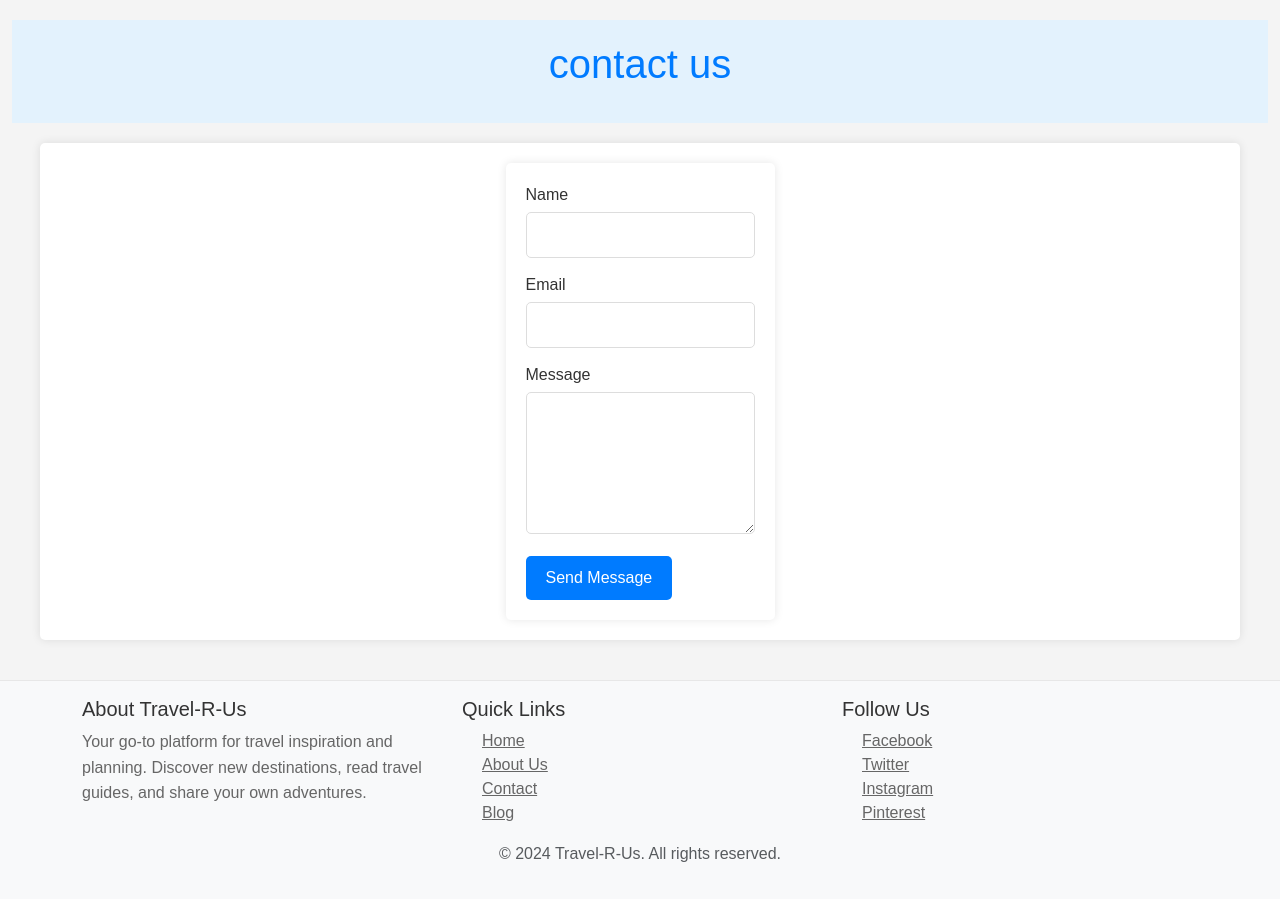
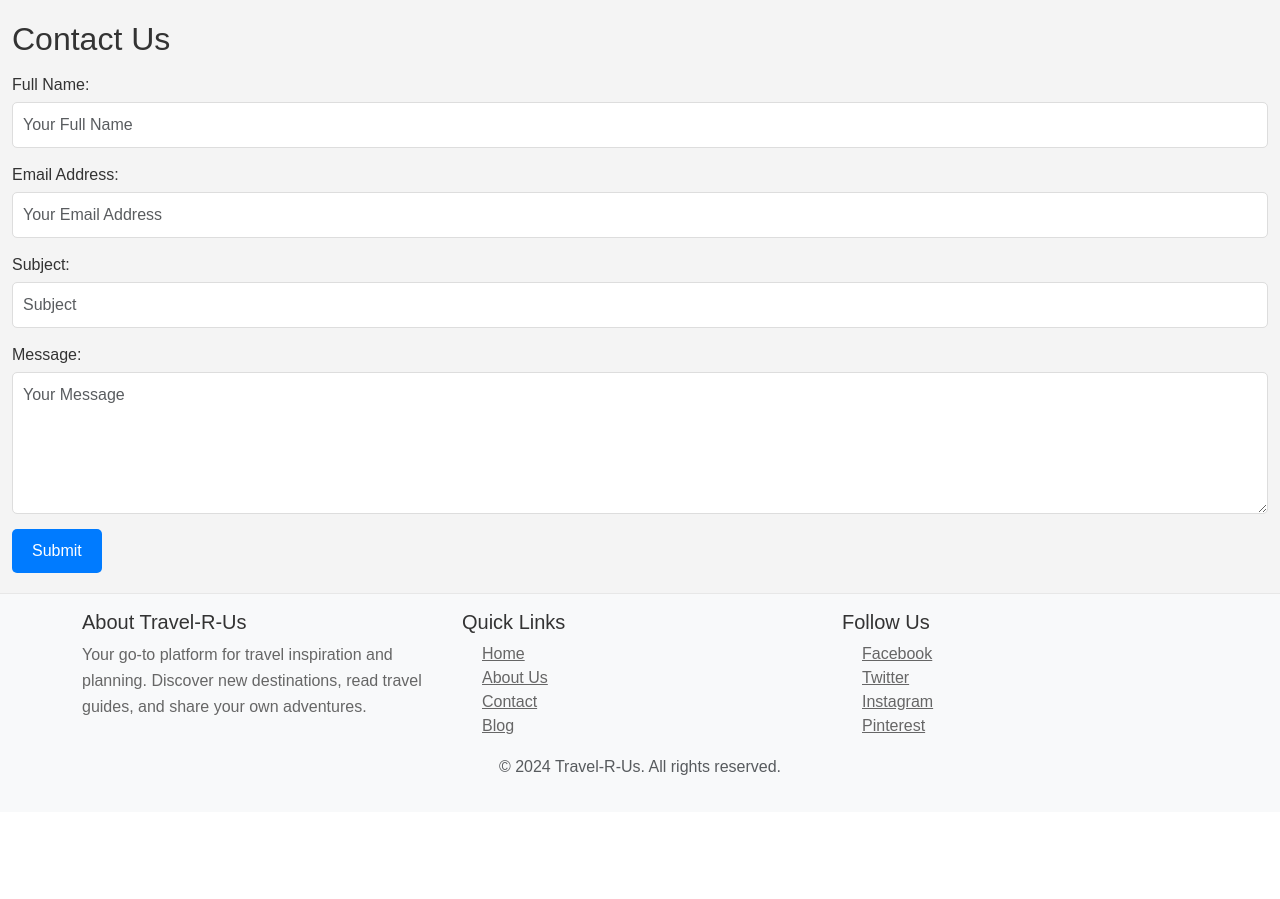
Before and after one commit to Tappy858/FSDI-FINAL-Travel, a Django app: page /contact/ in a window 1280 px wide. Shown: the part 97-996 px from the top of the page. After the commit the page ends 872 px from the top, so only its background shows below. Run offline with Django 5.2, Linux system fonts and the light colour scheme.

Commit message:
contact_update

```diff
--- a/blog/admin.py
+++ b/blog/admin.py
@@ -1,5 +1,6 @@
 from django.contrib import admin
-from .models import Project
+from .models import Project, ContactMessage
 
 # Register your models here.
 admin.site.register(Project)
+admin.site.register(ContactMessage)
--- a/blog/forms.py
+++ b/blog/forms.py
@@ -11,14 +11,34 @@ class CreateForm(forms.ModelForm):
 class ContactForm(forms.ModelForm):
     class Meta:
         model = ContactMessage
-        fields = ['name', 'email', 'message']
+        fields = ['name', 'email', 'subject', 'message']
         widgets = {
-            'message': forms.Textarea(attrs={'rows': 5}),
+            'name': forms.TextInput(attrs={'class': 'form-control', 'placeholder': 'Your Full Name'}),
+            'email': forms.EmailInput(attrs={'class': 'form-control', 'placeholder': 'Your Email Address'}),
+            'subject': forms.TextInput(attrs={'class': 'form-control', 'placeholder': 'Subject'}),
+            'message': forms.Textarea(attrs={'class': 'form-control', 'placeholder': 'Your Message', 'rows': 5}),
         }
+        labels = {
+            'name': 'Full Name',
+            'email': 'Email Address',
+            'subject': 'Subject',
+            'message': 'Message',
+        }
+
+    def clean_name(self):
+        name = self.cleaned_data.get('name')
+        if not name.replace(" ", "").isalpha():
+            raise forms.ValidationError("Name should only contain letters and spaces.")
+        return name
 
     def clean_email(self):
         email = self.cleaned_data.get('email')
-        # Example: Validate email format
         if not email.endswith('@example.com'):
-            raise forms.ValidationError("This email domain is not supported.")
+            raise forms.ValidationError("Please use an email address ending with @example.com.")
         return email
+
+    def clean_message(self):
+        message = self.cleaned_data.get('message')
+        if len(message) < 10:
+            raise forms.ValidationError("Message is too short. Please provide more details.")
+        return message
--- a/blog/models.py
+++ b/blog/models.py
@@ -10,3 +10,13 @@ class Project(models.Model):
 
     def __str__(self):
         return f"{self.name} - ({self.year})"
+
+class ContactMessage(models.Model):
+    name = models.CharField(max_length=100)
+    email = models.EmailField()
+    subject = models.CharField(max_length=200)
+    message = models.TextField()
+    created_at = models.DateTimeField(auto_now_add=True)
+
+    def __str__(self):
+        return self.subject
--- a/blog/views.py
+++ b/blog/views.py
@@ -1,7 +1,8 @@
 from django.shortcuts import render, redirect
-from django.core.mail import send_mail
-from django.conf import settings
+from blog.forms import ContactForm
 from django.contrib import messages
+from django.core.mail import EmailMessage
+from config import settings
 from .models import *
 
 # Create your views here.
@@ -17,20 +18,38 @@ def projects_view(request):
 
 def contact_view(request):
     if request.method == 'POST':
-        name = request.POST.get('name')
-        email = request.POST.get('email')
-        message = request.POST.get('message')
+        form = ContactForm(request.POST)
+        if form.is_valid():
+            # Save the form data to the database
+            form_instance = form.save()
 
-        # You can customize the email content and settings as needed
-        send_mail(
-            f"Contact Form Submission from {name}",
-            message,
-            email,
-            [settings.DEFAULT_FROM_EMAIL],
-            fail_silently=False,
-        )
+            # Retrieve cleaned data
+            name = form.cleaned_data['name']
+            email = form.cleaned_data['email']
+            message = form.cleaned_data['message']
 
-        messages.success(request, 'Thank you for your message. We will get back to you shortly.')
-        return redirect('home')
+            # Construct email message
+            email_subject = 'Contact Form Submission from {}'.format(name)
+            email_message = f"Name: {name}\nEmail: {email}\n\nMessage:\n{message}"
+            from_email = settings.EMAIL_HOST_USER
+            to_email = 'test.mailtrap1234@gmail.com'  # Admin email
 
-    return render(request, 'blog/contact.html')
+            # Send email
+            email = EmailMessage(
+                email_subject,
+                email_message,
+                from_email,
+                [to_email],
+                reply_to=[email]
+            )
+            email.send()
+
+            # Display success message and redirect
+            messages.success(request, 'Thank you for your message. We will get back to you shortly.')
+            return redirect('home')
+        else:
+            messages.error(request, 'There was an error in your form. Please correct it and try again.')
+    else:
+        form = ContactForm()
+
+    return render(request, 'blog/contact.html', {'form': form})
--- a/templates/blog/contact.html
+++ b/templates/blog/contact.html
@@ -4,25 +4,37 @@
 {% block title %}Contact Us{% endblock title %}
 
 {% block content %}
-<div class="contact">
-    <h1>contact us</h1>
-</div>
-<div class="wrapper">
-    <form class="contact-form" method="post" action="{% url 'contact' %}">
+<h2>Contact Us</h2>
+<form method="post">
     {% csrf_token %}
     <div class="form-group">
-            <label for="name">Name</label>
-            <input type="text" id="name" name="name" required>
+        {{ form.name.label_tag }}
+        {{ form.name }}
+        {% for error in form.name.errors %}
+        <div class="alert alert-danger">{{ error }}</div>
+        {% endfor %}
     </div>
     <div class="form-group">
-            <label for="email">Email</label>
-            <input type="email" id="email" name="email" required>
+        {{ form.email.label_tag }}
+        {{ form.email }}
+        {% for error in form.email.errors %}
+        <div class="alert alert-danger">{{ error }}</div>
+        {% endfor %}
     </div>
     <div class="form-group">
-            <label for="message">Message</label>
-            <textarea id="message" name="message" rows="5" required></textarea>
+        {{ form.subject.label_tag }}
+        {{ form.subject }}
+        {% for error in form.subject.errors %}
+        <div class="alert alert-danger">{{ error }}</div>
+        {% endfor %}
     </div>
-        <button type="submit">Send Message</button>
+    <div class="form-group">
+        {{ form.message.label_tag }}
+        {{ form.message }}
+        {% for error in form.message.errors %}
+        <div class="alert alert-danger">{{ error }}</div>
+        {% endfor %}
+    </div>
+    <button type="submit" class="btn btn-primary">Submit</button>
 </form>
-</div>
-{% endblock content %}
+{% endblock %}
```
Also changed, not shown: config/settings.py (+8 -0 lines), blog/migrations/0002_contactmessage.py (added), db.sqlite3. Lines whose indentation alone changed are shown as unchanged.
